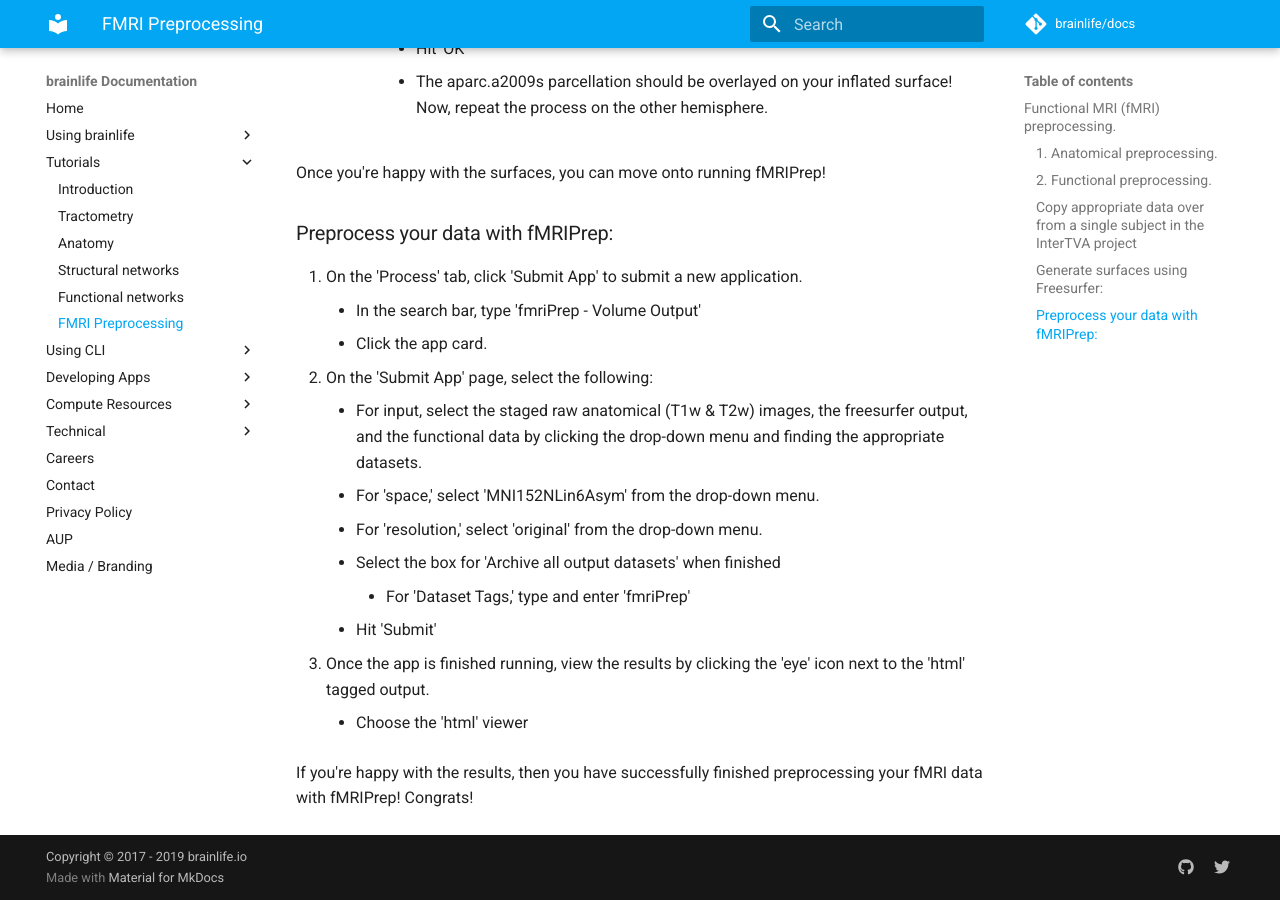
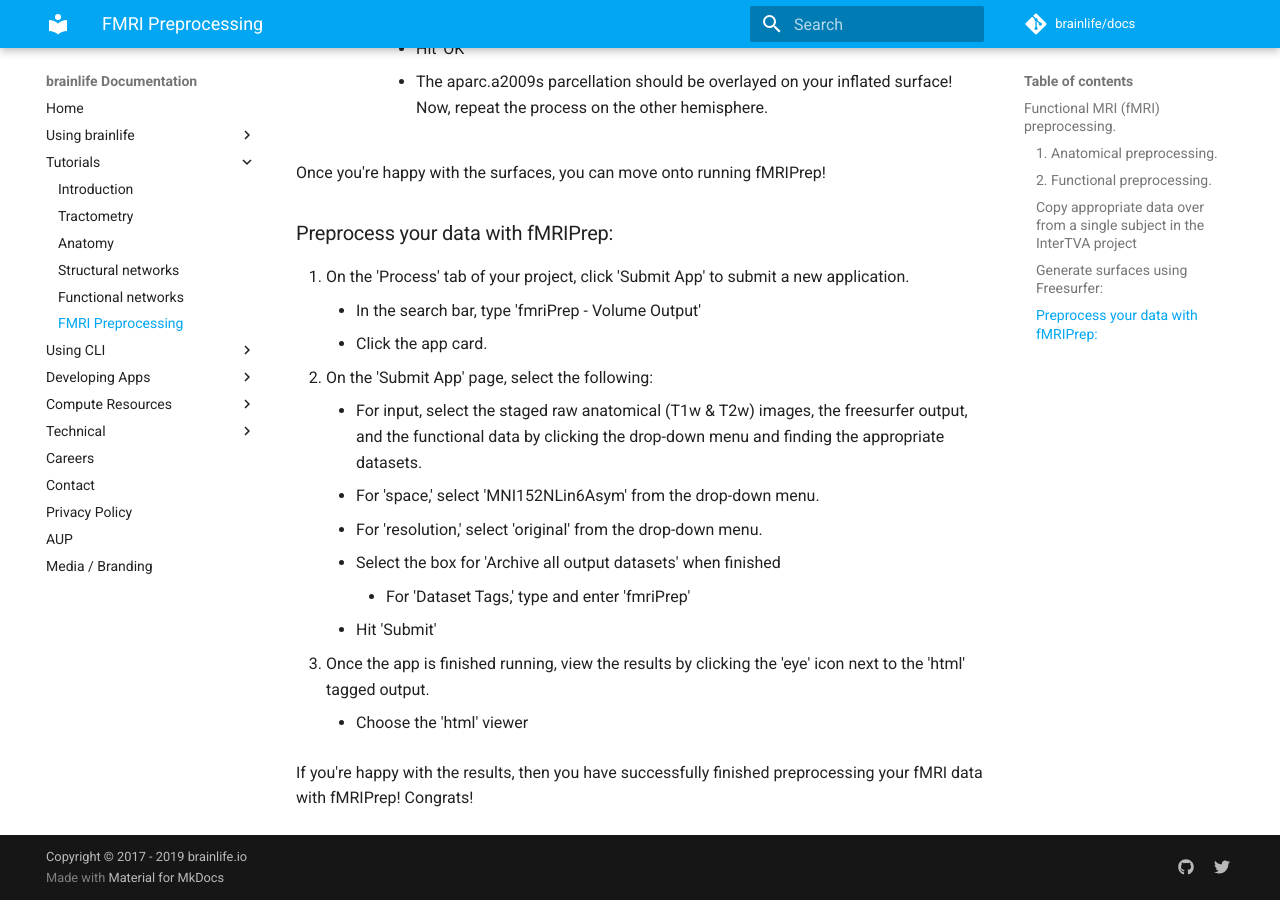
Before and after one commit to brainlife/docs, an MkDocs documentation site: the page built from docs/tutorial/fmri-preprocessing-tutorial.md, in a window 1280 px wide and 900 px high, scrolled down 3275 px. Built offline with MkDocs 1.6.1 and Material for MkDocs 9.7.7, drawn with Linux system fonts in a browser that asks for light colours; comment, search, counter and statistics services are not loaded.

Commit message:
Update fmri-preprocessing-tutorial.md

```diff
--- a/docs/tutorial/fmri-preprocessing-tutorial.md
+++ b/docs/tutorial/fmri-preprocessing-tutorial.md
@@ -93,7 +93,7 @@
 
 ### Preprocess your data with fMRIPrep:
 
-1. On the 'Process' tab, click 'Submit App' to submit a new application.
+1. On the 'Process' tab of your project, click 'Submit App' to submit a new application.
     * In the search bar, type 'fmriPrep - Volume Output'
     * Click the app card.
 1. On the 'Submit App' page, select the following:
```
